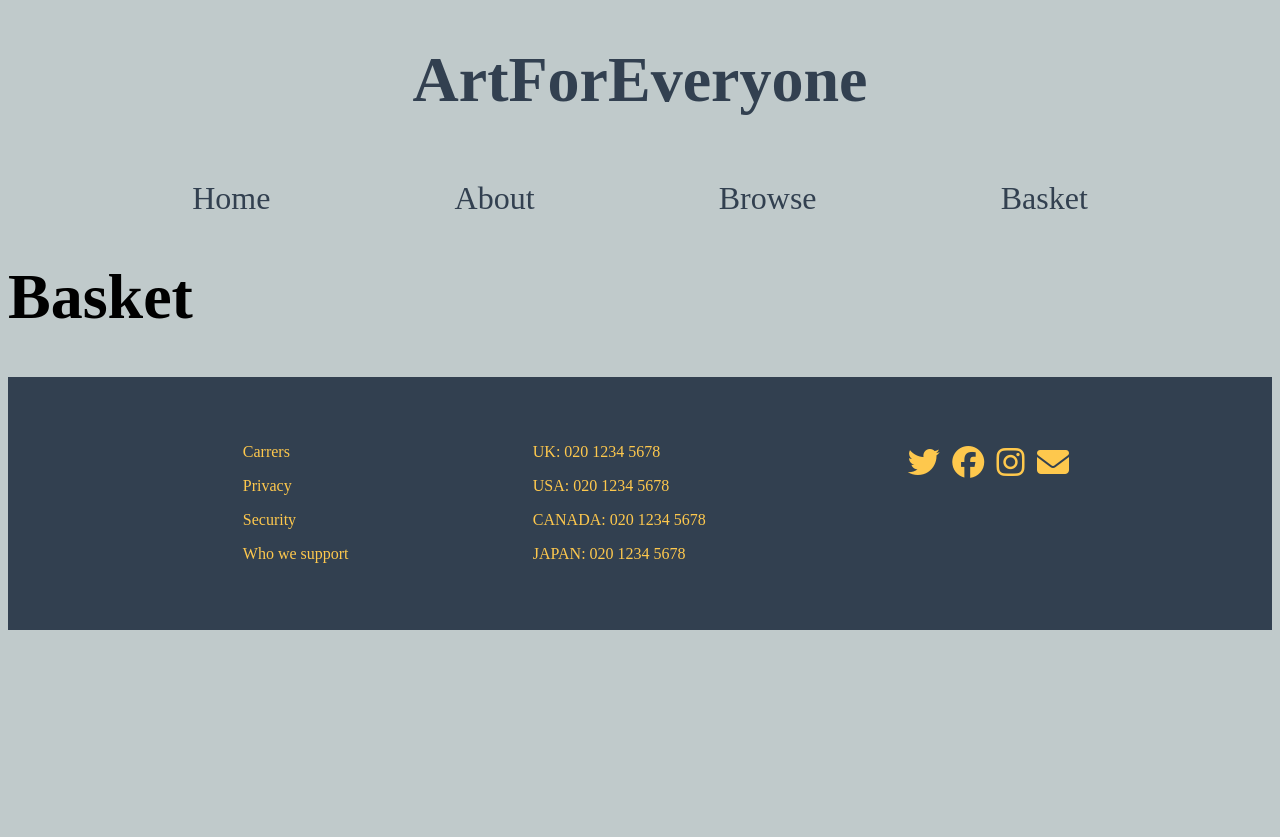
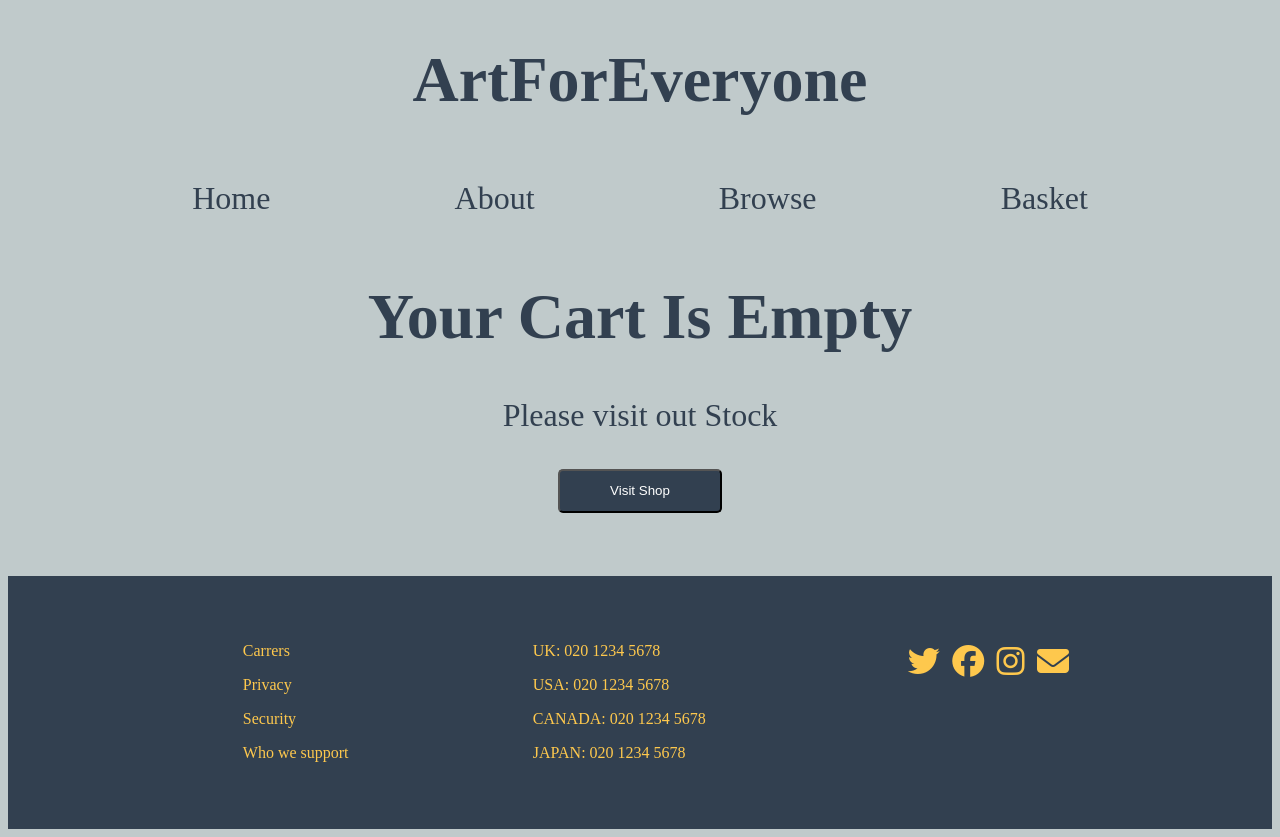
Before and after one commit to sebastianmariani/ArtForEveryone, a Vue app: page /basket in a window 1280 px wide. Before the commit the page ends 800 px from the top, so only its background shows below. Built offline with nearby package versions, Linux system fonts and the light colour scheme.

Commit message:
finalizing functionality basket route

```diff
--- a/src/components/Navbar.vue
+++ b/src/components/Navbar.vue
@@ -3,7 +3,7 @@
         <router-link to="/">Home</router-link>
         <router-link to="/about">About</router-link>
         <router-link to="/browse">Browse</router-link>
-        <router-link to="/basket">Basket <span v-if="inCart.length > 0">({{ inCart.length }})</span></router-link>
+        <router-link to="/basket">Basket <span  v-if="inCart.length > 0">({{ inCart.length }})</span></router-link>
     </div>
 </template>
 
--- a/src/views/basket.vue
+++ b/src/views/basket.vue
@@ -1,4 +1,121 @@
 <template>
+    <div class="basket">
+        <div id="emptyCart" v-if="cart.length == 0">
+            <h1>Your Cart Is Empty</h1>
+            <p>Please visit out Stock</p>
+            <button><router-link to="/browse">Visit Shop</router-link></button>
+        </div>
+        <table v-if="cart.length > 0" class="table">
+            <tbody>
+                <tr v-for="(item, index) in cart" :key="item" class="basketItem">
+                    <td>{{ item.name }}</td>
+                    <td><img :src="item.img"></td>
+                    <td>{{ item.price }} £</td>
+                    <td><i @click="removeFromCart(index)" class="fas fa-trash"></i></td>
+                </tr>
+                <hr>
+                <tr class="basketItem">
+                    <th>Total :</th>
+                    <th></th>
+                    <th></th>
+                    <th>{{ total }} £</th>
+                </tr>
+            </tbody>
+        </table>
+    </div>
+</template>
 
-    <h1>Basket</h1>
-</template>
+<script>
+export default {
+    computed: {
+        cart() {
+            return this.$store.getters.inCart.map((cartItem) => {
+                return this.$store.getters.forSale.find((forSaleItem) => {
+                    return cartItem === forSaleItem.id;
+                })
+            })
+        },
+        total() {
+            return this.cart.reduce((acc, cur) => acc + cur.price, 0);
+        },
+        inCart() { return this.$store.getters.inCart },
+    },
+    methods: {
+        removeFromCart(index) {
+            this.inCart.splice(index, 1);
+        },
+    }
+
+}
+</script>
+
+<style scoped>
+#emptyCart {
+    text-align: center;
+    color: #324050;
+}
+button {
+    background-color: #324050;
+    border-radius: 5px;
+    padding:1% 4%;
+}
+a {
+    text-decoration: none;
+    color: white;
+}
+.basket {
+    margin: 5% 0;
+}
+.table {
+    background-color: #324050;
+    color: #FEC84D;
+    width: 100%;
+    padding: 5%;
+    font-size: 2em;
+}
+.basketItem {
+    display:flex;
+    justify-content: space-between;
+    align-items: center;
+    margin-top: 5%;
+    width: 100%;
+}
+img {
+    width: 8em;
+}
+hr {
+    border: 1px solid #FEC84D;
+    margin-bottom: 4%;
+}
+@media only screen and (max-width: 2100px) {
+    img {
+    width: 5em;
+    }
+}
+@media only screen and (max-width: 1560px) {
+    .table {
+        font-size: 1.5em;
+    }
+}
+@media only screen and (max-width: 1200px) {
+    .table {
+        font-size: 1em;
+    }
+}
+@media only screen and (max-width: 850px) {
+    .table {
+        font-size: .5em;
+    }
+    img {
+    width: 3em;
+    }
+}
+@media only screen and (max-width: 550px) {
+    .table {
+        font-size: .3em;
+    }
+    img {
+    width: 3em;
+    }
+}
+</style>
--- a/src/views/browse.vue
+++ b/src/views/browse.vue
@@ -7,8 +7,6 @@
             <button @click="addToCart(painting)" >Buy</button>
             <hr>
         </div>
-        {{ inCart }}
-        {{ inCart.length }}
     </div>
 </template>
 
@@ -32,7 +30,7 @@ export default {
         text-align: center;
         font-size: 1.5em;
         padding: 5% 0;
-        color: #324050;;
+        color: #324050;
     }
     img{
         width: 50%;
@@ -46,6 +44,7 @@ export default {
         border-radius: 5px;
         background-color: #324050;
         color: white;
+        padding:1% 4%;
     }
     @media only screen and (max-width: 1900px) {
        .painting {
```
